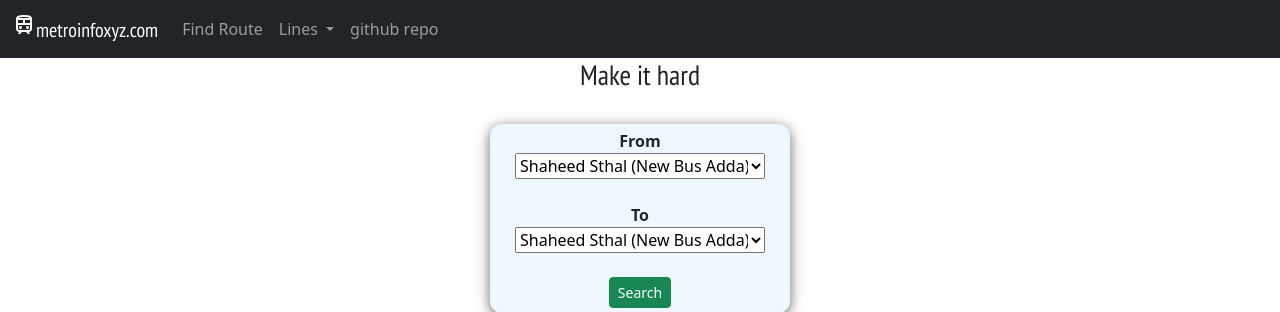
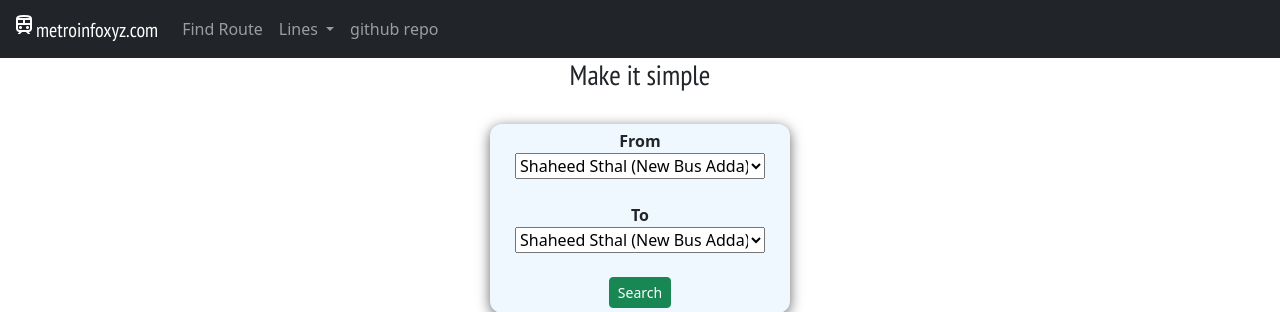
Before and after one commit to monu123-bot/metroblog, a Node server app: page / in a window 1280 px wide. Shown: the top 312 px of the page. Run offline with Node 20, Linux system fonts and the light colour scheme; some libraries are stand-ins or nearby versions.

Commit message:
changed in home inside test branch

```diff
--- a/views/home.ejs
+++ b/views/home.ejs
@@ -66,7 +66,7 @@
   </nav>
   <h3 style="font-family: 'Lobster', cursive;
   font-family: 'PT Sans Narrow', sans-serif;
-  ">Make it hard</h3>
+  ">Make it simple</h3>
   <br>
   <div id="search_box" style="width:300px ;border-radius:12px;padding:5px;margin-left: auto;margin-right: auto;background-color: aliceblue;">
       <b><label for="from"> From</label></b>
```
